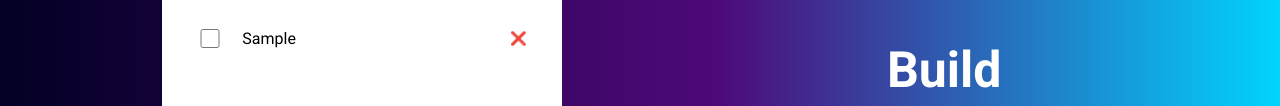
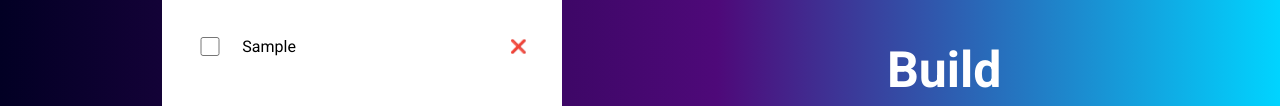
Before and after one commit to Prahlad-Mehra/To-Do-List, a plain HTML site: page index.html in a window 1280 px wide. Both pictures are taken after typing "Sample" into the empty fields and a click on the button "ADD". Shown: the part 223-329 px from the top of the page. Drawn offline with Linux system fonts and the light colour scheme.

Commit message:
Updated the styles for the final version 1 of To-Do List

```diff
--- a/style.css
+++ b/style.css
@@ -67,18 +67,18 @@ body{
     color:white;
 }
 #id2{
-    /* color:rgb(255, 78, 50); */
     color:#ff8400;
 }
 #id3{
     color:white;
 }
 li{
-    /* background-color: aqua; */
     list-style-type: none;
     display: flex;
+    padding-top:0.5rem;
+    padding-bottom: 0.5rem;
     justify-content: space-between;
-    margin-bottom: 10px;
+    margin-bottom: 5px;
 }
 p{
     flex:1;
@@ -99,6 +99,7 @@ p{
     border:none;
     cursor: pointer;
     background-color: white;
+
 }
 .cross:hover{
     background-color: #c7c7c7;
```
